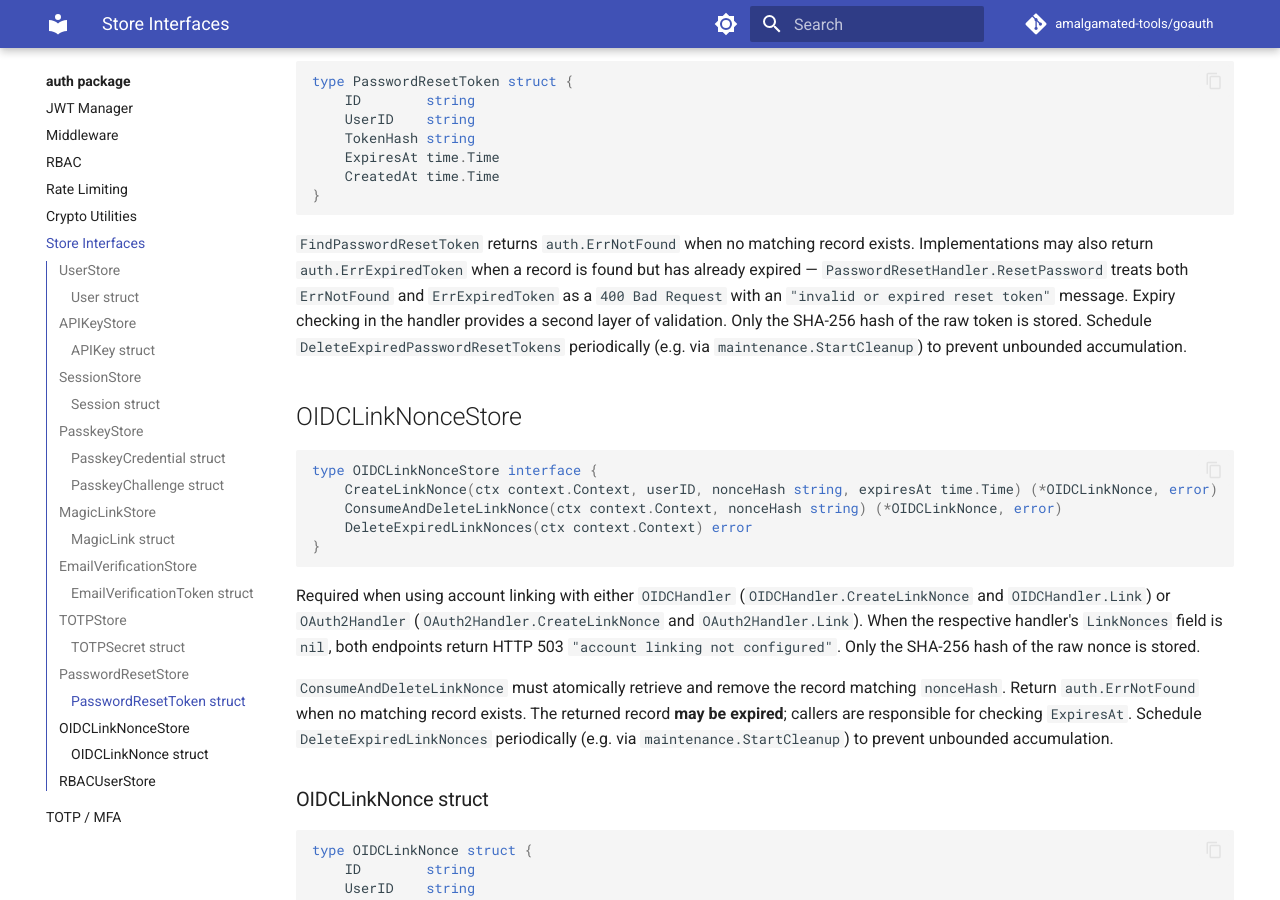
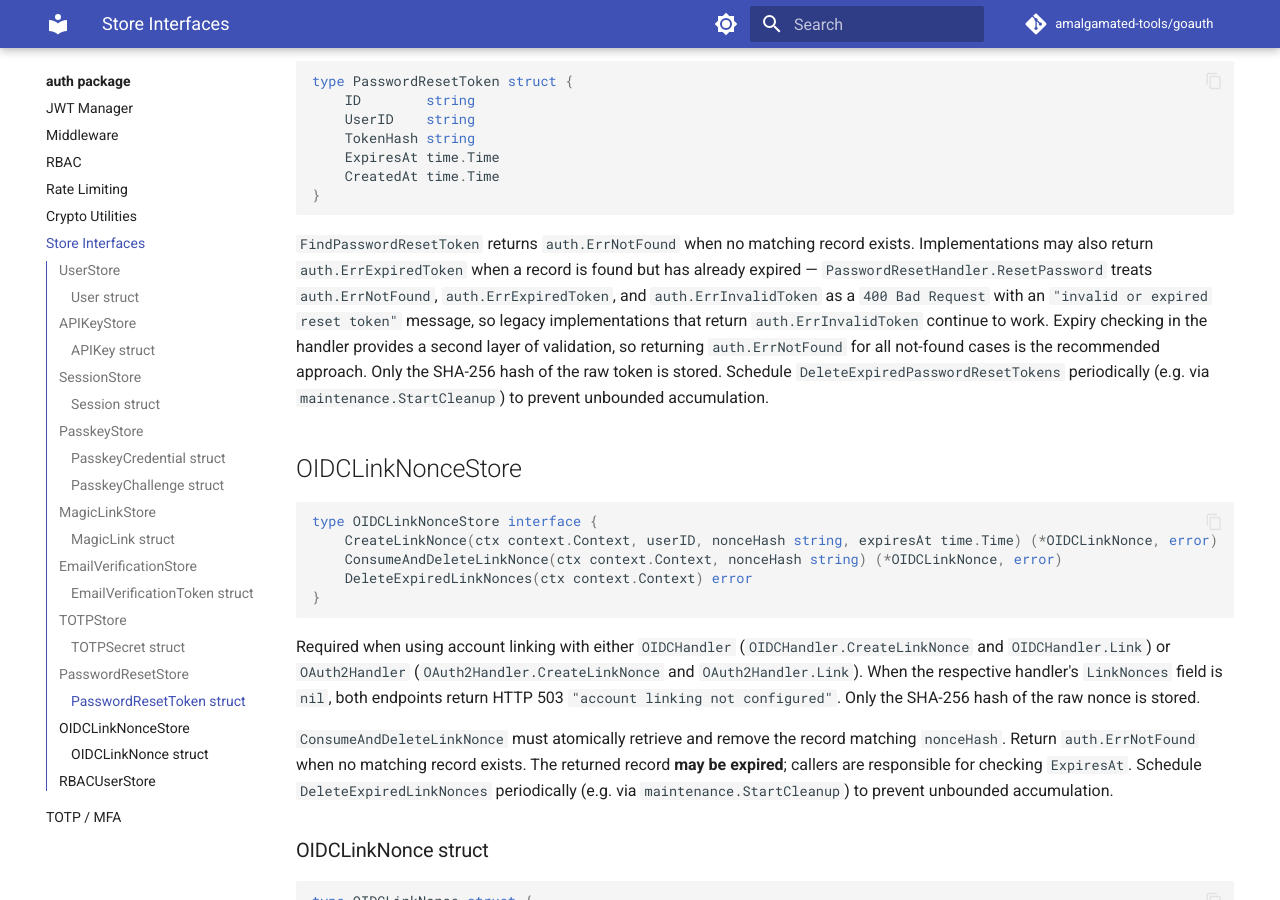
Before and after one commit to amalgamated-tools/goauth, an MkDocs documentation site: the page built from docs/auth/store-interfaces.md, in a window 1280 px wide and 900 px high, scrolled down 5483 px. Built offline with MkDocs 1.6.1 and Material for MkDocs 9.7.7, drawn with Linux system fonts in a browser that asks for light colours; comment, search, counter and statistics services are not loaded.

Commit message:
docs: correct PasswordResetStore.FindPasswordResetToken sentinel to ErrNotFound (#400)
* docs: correct PasswordResetStore.FindPasswordResetToken sentinel to ErrNotFound

The v0.6.1 release standardized the token-not-found sentinel from
ErrInvalidToken to ErrNotFound (auth/types.go interface comment). Update
the store-interfaces reference doc to match, while noting backward
compatibility for implementations that still return ErrInvalidToken.

Co-authored-by: Copilot <223556219+Copilot@users.noreply.github.com>

* docs: fully qualify auth error sentinels in PasswordResetStore docs

---------

Co-authored-by: github-actions[bot] <41898282+github-actions[bot]@users.noreply.github.com>
Co-authored-by: Copilot <223556219+Copilot@users.noreply.github.com>
Co-authored-by: Patrick Veverka <veverkap@users.noreply.github.com>

````diff
--- a/docs/auth/store-interfaces.md
+++ b/docs/auth/store-interfaces.md
@@ -248,7 +248,7 @@ type PasswordResetToken struct {
 }
 ```
 
-`FindPasswordResetToken` returns `auth.ErrNotFound` when no matching record exists. Implementations may also return `auth.ErrExpiredToken` when a record is found but has already expired — `PasswordResetHandler.ResetPassword` treats both `ErrNotFound` and `ErrExpiredToken` as a `400 Bad Request` with an `"invalid or expired reset token"` message. Expiry checking in the handler provides a second layer of validation. Only the SHA-256 hash of the raw token is stored. Schedule `DeleteExpiredPasswordResetTokens` periodically (e.g. via `maintenance.StartCleanup`) to prevent unbounded accumulation.
+`FindPasswordResetToken` returns `auth.ErrNotFound` when no matching record exists. Implementations may also return `auth.ErrExpiredToken` when a record is found but has already expired — `PasswordResetHandler.ResetPassword` treats `auth.ErrNotFound`, `auth.ErrExpiredToken`, and `auth.ErrInvalidToken` as a `400 Bad Request` with an `"invalid or expired reset token"` message, so legacy implementations that return `auth.ErrInvalidToken` continue to work. Expiry checking in the handler provides a second layer of validation, so returning `auth.ErrNotFound` for all not-found cases is the recommended approach. Only the SHA-256 hash of the raw token is stored. Schedule `DeleteExpiredPasswordResetTokens` periodically (e.g. via `maintenance.StartCleanup`) to prevent unbounded accumulation.
 
 ## OIDCLinkNonceStore
 
````
